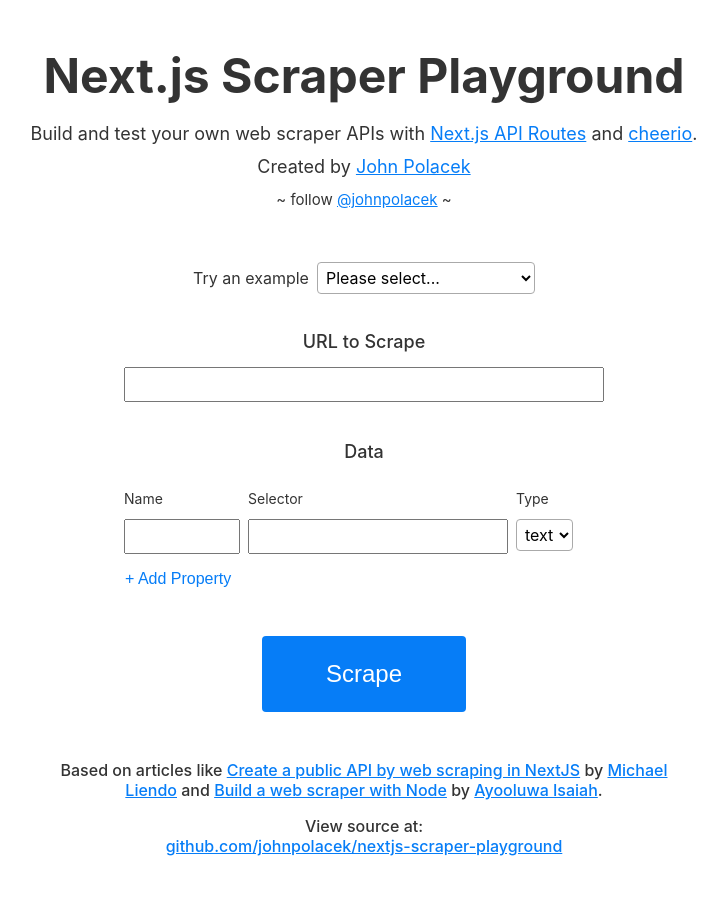
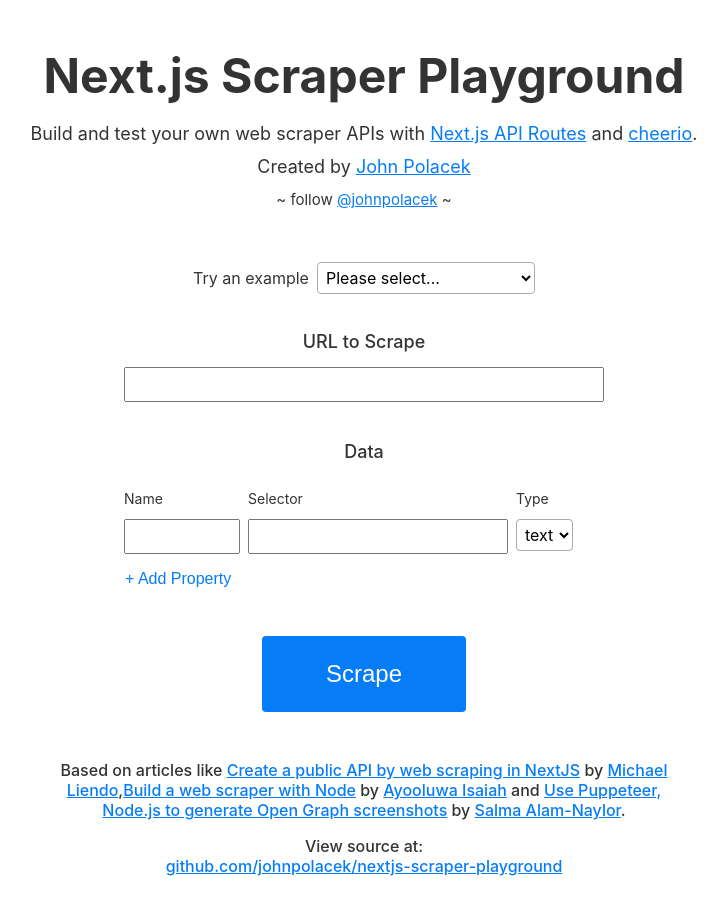
Before and after one commit to bigsmile000916/nextjs-scraper-playground, a Next.js app: page / in a window 1280 px wide. Shown: the top 914 px of the page, without its empty margins (276-1003 px from the left). Built offline with nearby package versions, Linux system fonts and the light colour scheme.

Commit message:
fix syntax error

```diff
--- a/pages/api/scrape.js
+++ b/pages/api/scrape.js
@@ -59,7 +59,6 @@
         return browser.newPage()
       })
       .then((page) => {
-        console.lo
         console.log("navigating to " + url + "...")
         return page.goto(url).then(() => {
           console.log("content loaded...")
--- a/pages/index.js
+++ b/pages/index.js
@@ -29,11 +29,15 @@
         <a href="https://dev.to/mtliendo/create-a-public-api-by-web-scraping-in-nextjs-2f5n">
           Create a public API by web scraping in NextJS
         </a>{" "}
-        by <a href="https://twitter.com/mtliendo">Michael Liendo</a> and{" "}
+        by <a href="https://twitter.com/mtliendo">Michael Liendo</a>,
         <a href="https://pusher.com/tutorials/web-scraper-node/">
           Build a web scraper with Node
         </a>{" "}
-        by <a href="https://twitter.com/ayisaiah">Ayooluwa Isaiah</a>.
+        by <a href="https://twitter.com/ayisaiah">Ayooluwa Isaiah</a> and{" "}
+        <a href="https://www.contentful.com/blog/2021/03/17/puppeteer-node-open-graph-screenshot-for-socials/">
+          Use Puppeteer, Node.js to generate Open Graph screenshots
+        </a>{" "}
+        by <a href="https://whitep4nth3r.com/">Salma Alam-Naylor</a>.
       </p>
       <p>
         View source at: <br />
```
